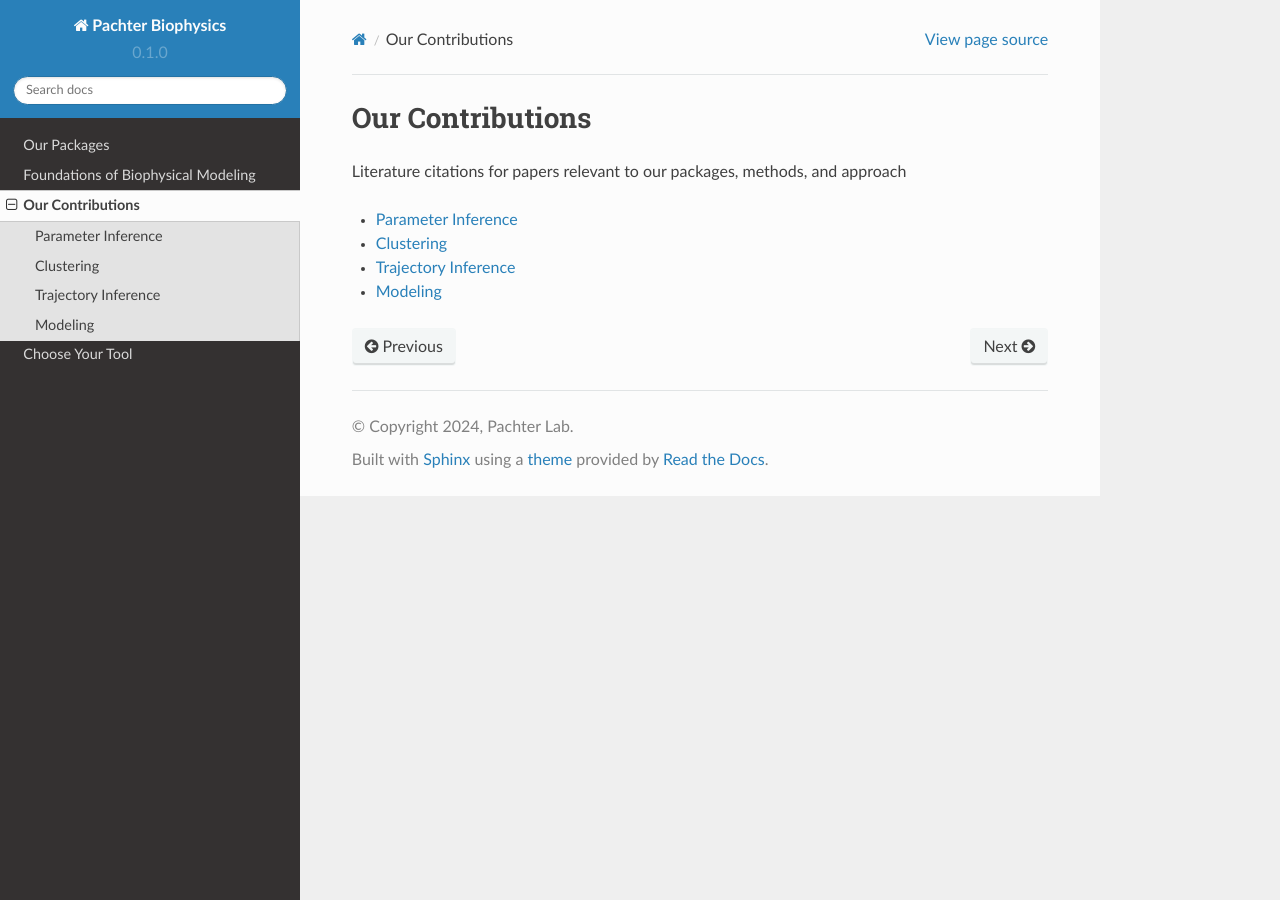
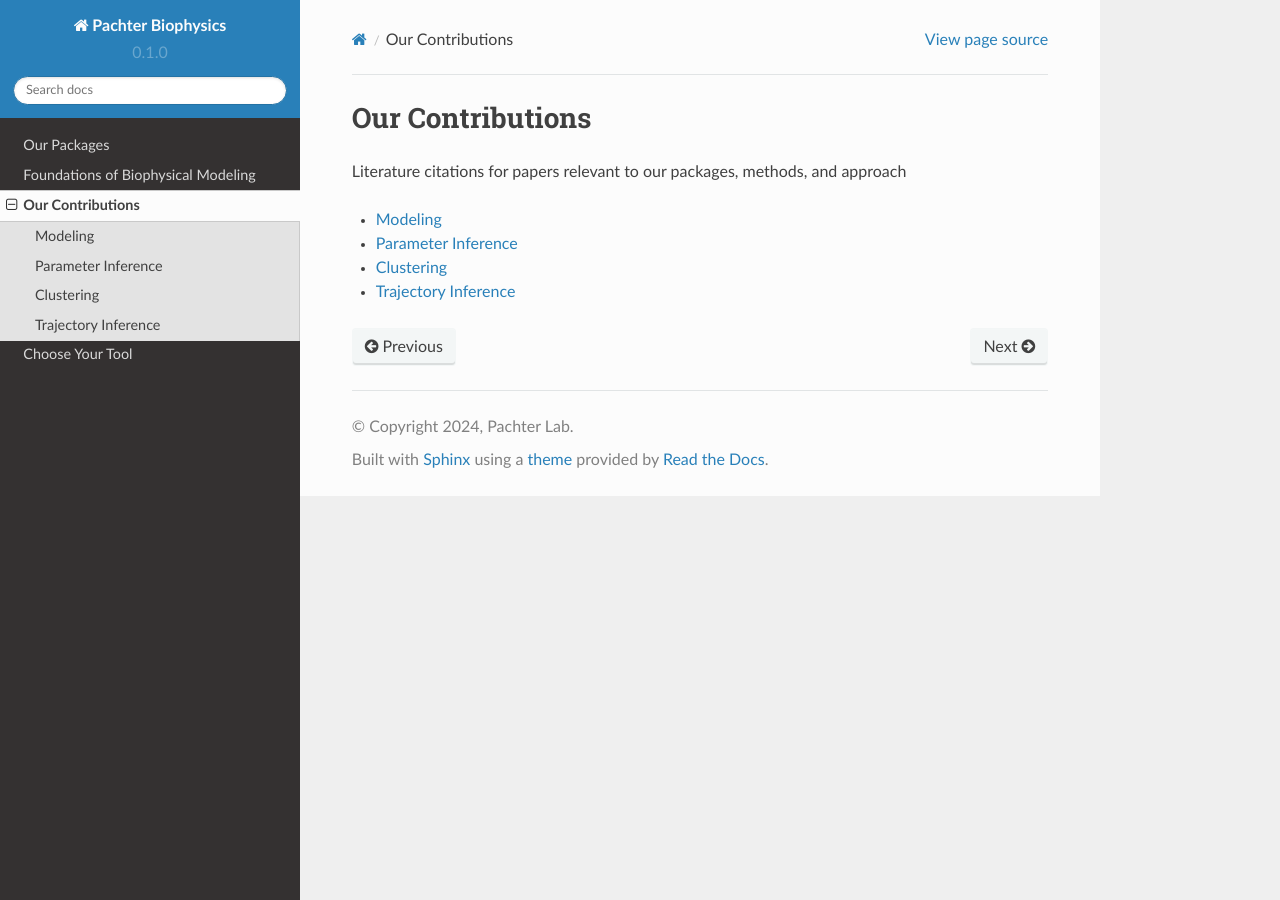
Before and after one commit to pachterlab/biophysics, a Sphinx documentation site: the page built from docs/source/contributions.rst, in a window 1280 px wide. Built offline with Sphinx 7.4.7 and the Read the Docs theme 2.0.0, drawn with Linux system fonts in a browser that asks for light colours; pages that are not in the unit, such as notebooks, are missing from menus.

```diff
--- a/docs/source/contributions.rst
+++ b/docs/source/contributions.rst
@@ -7,8 +7,8 @@ Literature citations for papers relevant to our packages, methods, and approach
 .. toctree::
    :maxdepth: 1
 
+   contributions_modeling.rst
    contributions_parameter_inference.rst
    contributions_clustering.rst
    contributions_trajectory_inference.rst
    contributions_noise_bias.rst
-   contributions_modeling.rst
```
